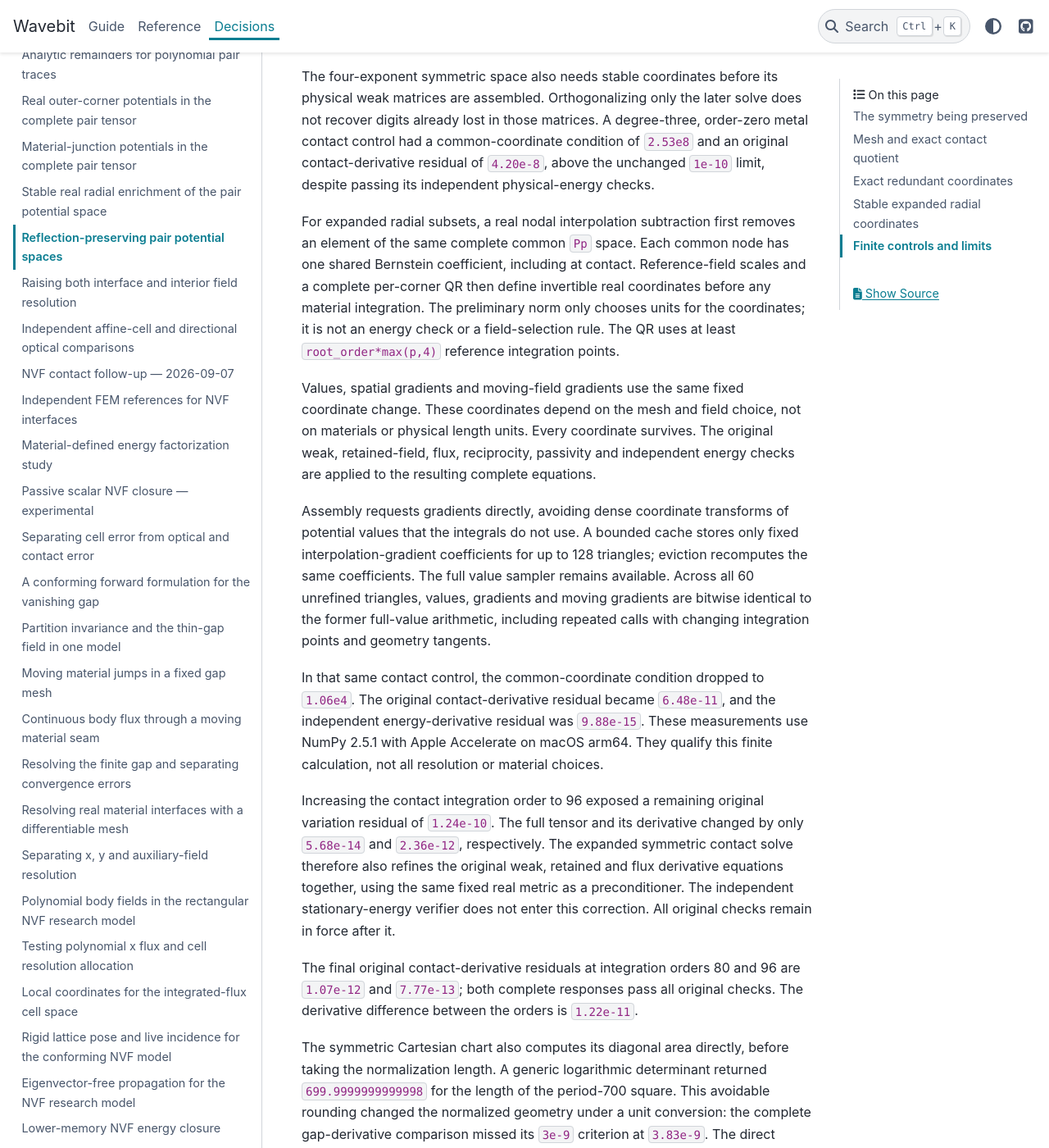
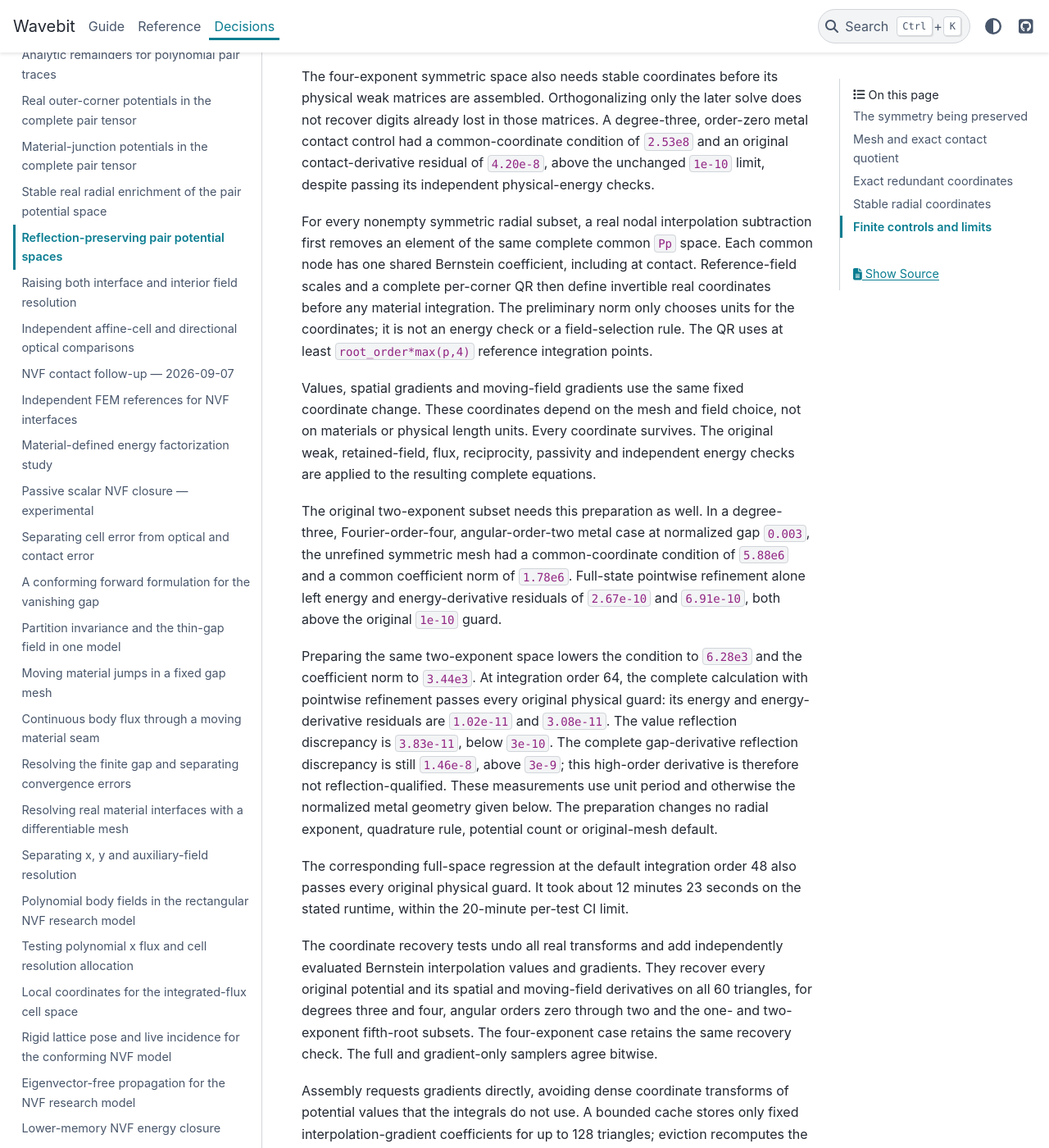
Before and after one commit to fieldalgo/wavebit, a Sphinx documentation site: the page built from docs/nvf-pair-symmetric-potentials.md, in a window 1280 px wide and 1400 px high, scrolled down 2445 px. Shown: the whole window at 82% size. Built offline with Sphinx 7.4.7 and the PyData theme 0.15.4, drawn with Linux system fonts in a browser that asks for light colours.

Commit message:
Stabilize every symmetric pair radial subset before assembly
Co-authored-by: Codex <noreply@openai.com>

```diff
--- a/docs/nvf-pair-symmetric-potentials.md
+++ b/docs/nvf-pair-symmetric-potentials.md
@@ -82,7 +82,7 @@ With two radial exponents and junctions enabled, angular orders zero, one
 and two retain 168, 260 and 356 coordinates from 192, 308 and 424 candidates.
 The original mesh retains every one of its 112, 168 and 224 coordinates.
 
-## Stable expanded radial coordinates
+## Stable radial coordinates
 
 The four-exponent symmetric space also needs stable coordinates before its
 physical weak matrices are assembled. Orthogonalizing only the later solve
@@ -92,7 +92,7 @@ order-zero metal contact control had a common-coordinate condition of
 unchanged `1e-10` limit, despite passing its independent physical-energy
 checks.
 
-For expanded radial subsets, a real nodal interpolation subtraction first
+For every nonempty symmetric radial subset, a real nodal interpolation subtraction first
 removes an element of the same complete common `Pp` space. Each common node
 has one shared Bernstein coefficient, including at contact. Reference-field
 scales and a complete per-corner QR then define invertible real coordinates
@@ -105,6 +105,35 @@ coordinate change. These coordinates depend on the mesh and field choice,
 not on materials or physical length units. Every coordinate survives.
 The original weak, retained-field, flux, reciprocity, passivity and independent
 energy checks are applied to the resulting complete equations.
+
+The original two-exponent subset needs this preparation as well. In a
+degree-three, Fourier-order-four, angular-order-two metal case at normalized
+gap `0.003`, the unrefined symmetric mesh had a common-coordinate condition
+of `5.88e6` and a common coefficient norm of `1.78e6`. Full-state pointwise
+refinement alone left energy and energy-derivative residuals of `2.67e-10`
+and `6.91e-10`, both above the original `1e-10` guard.
+
+Preparing the same two-exponent space lowers the condition to `6.28e3`
+and the coefficient norm to `3.44e3`. At integration order 64, the complete
+calculation with pointwise refinement passes every original physical guard:
+its energy and energy-derivative residuals are `1.02e-11` and `3.08e-11`.
+The value reflection discrepancy is `3.83e-11`, below `3e-10`. The complete
+gap-derivative reflection discrepancy is still `1.46e-8`, above `3e-9`;
+this high-order derivative is therefore not reflection-qualified. These
+measurements use unit period and otherwise the normalized metal geometry
+given below. The preparation changes no radial exponent, quadrature rule,
+potential count or original-mesh default.
+
+The corresponding full-space regression at the default integration order
+48 also passes every original physical guard. It took about 12 minutes
+23 seconds on the stated runtime, within the 20-minute per-test CI limit.
+
+The coordinate recovery tests undo all real transforms and add independently
+evaluated Bernstein interpolation values and gradients. They recover every
+original potential and its spatial and moving-field derivatives on all 60
+triangles, for degrees three and four, angular orders zero through two and
+the one- and two-exponent fifth-root subsets. The four-exponent case retains
+the same recovery check. The full and gradient-only samplers agree bitwise.
 
 Assembly requests gradients directly, avoiding dense coordinate transforms
 of potential values that the integrals do not use. A bounded cache stores
```
Also changed, not shown: wavebit/_core/conforming/README.md, 3 other files.
